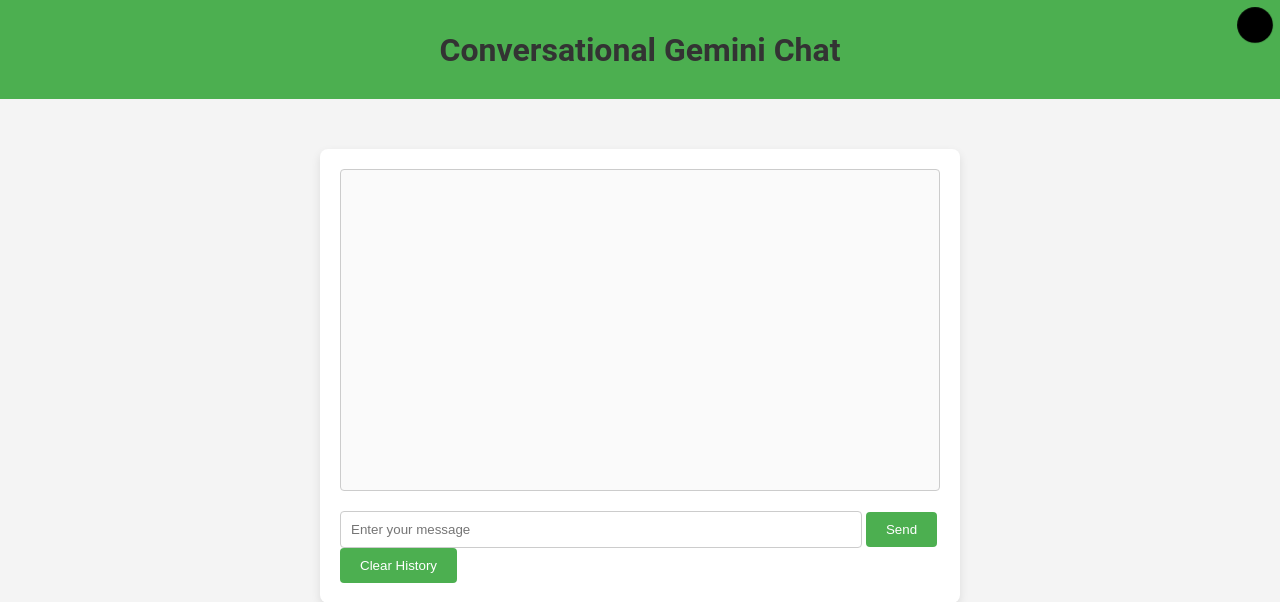
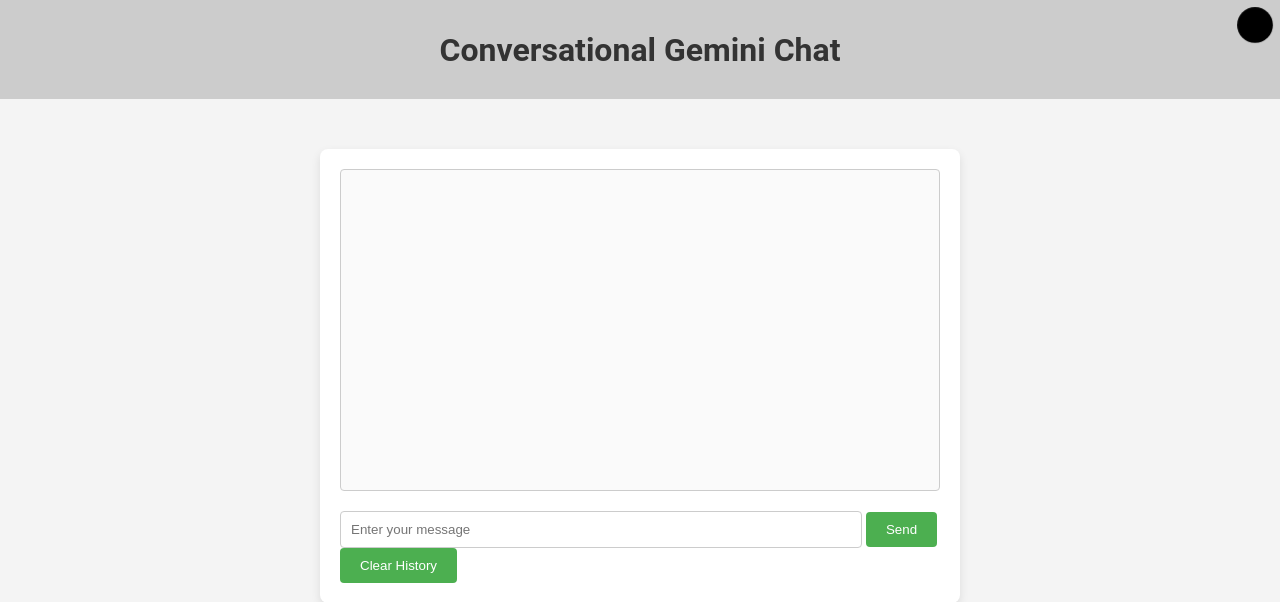
Before and after one commit to SkywardSyntax/GeminiFlask, a Flask app: page / in a window 1280 px wide. Shown: the top 602 px of the page. Run offline with Flask 3, Linux system fonts and the light colour scheme.

Commit message:
Change header background color to neutral
Change the green background behind the title of the webpage to a more neutral color.

* Update the `background-color` property in the `.header-container` class in `static/main.css` from `#4CAF50` to `#cccccc`.

```diff
--- a/static/main.css
+++ b/static/main.css
@@ -197,7 +197,7 @@
 
 /* Styles for the new header and footer sections */
 .header-container {
-    background-color: #4CAF50;
+    background-color: #cccccc;
     color: white;
     padding: 10px;
     text-align: center;
```
